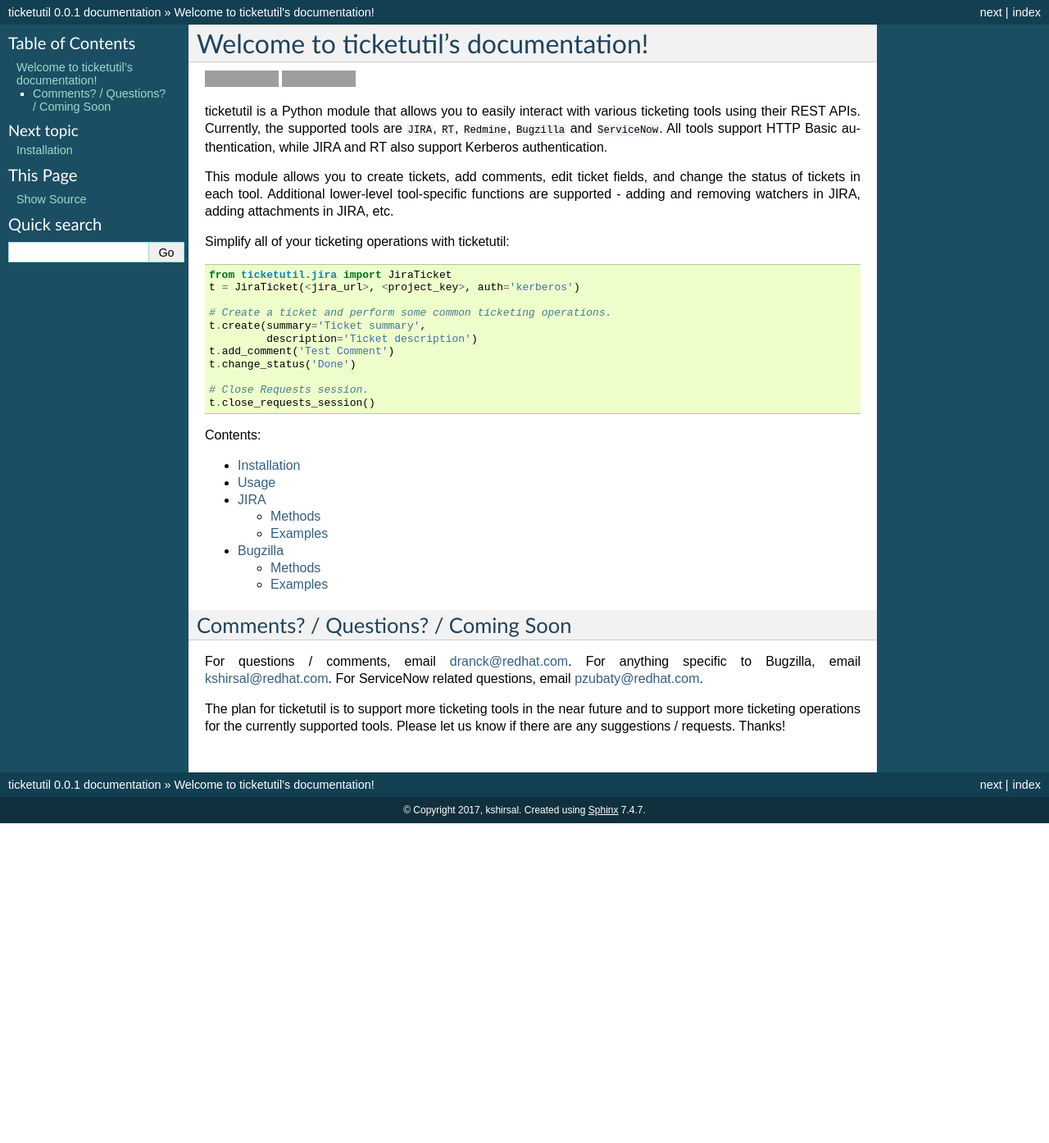
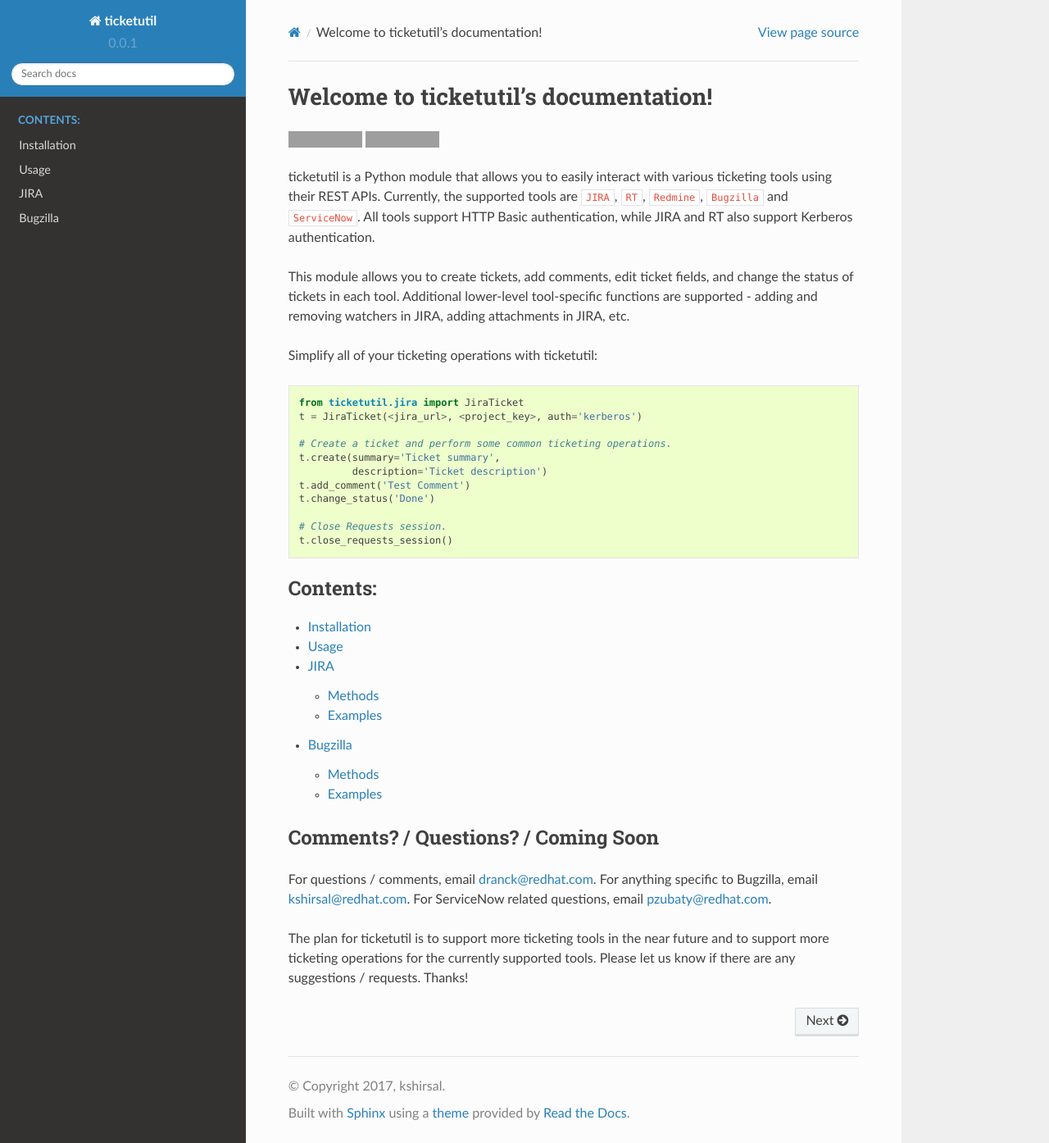
Before and after one commit to dmranck/ticketutil, a Sphinx documentation site: the page built from read-the-docs/source/index.rst, in a window 1280 px wide and 1394 px high. Shown: the whole window at 82% size. Built offline with Sphinx 7.4.7 and the Read the Docs theme 2.0.0, drawn with Linux system fonts in a browser that asks for light colours; grey boxes are pictures that could not be loaded.

Commit message:
UPDATE conf.py

```diff
--- a/read-the-docs/source/conf.py
+++ b/read-the-docs/source/conf.py
@@ -20,7 +20,7 @@
 # import os
 # import sys
 # sys.path.insert(0, os.path.abspath('.'))
-
+import sphinx_rtd_theme
 
 # -- General configuration ------------------------------------------------
 
@@ -31,7 +31,7 @@
 # Add any Sphinx extension module names here, as strings. They can be
 # extensions coming with Sphinx (named 'sphinx.ext.*') or your custom
 # ones.
-extensions = ['sphinx.ext.autodoc']
+extensions = ['sphinx.ext.autodoc', 'sphinx.ext.githubpages']
 
 # Add any paths that contain templates here, relative to this directory.
 templates_path = ['ntemplates']
@@ -40,7 +40,7 @@
 # You can specify multiple suffix as a list of string:
 #
 # source_suffix = ['.rst', '.md']
-source_suffix = '.rst'
+source_suffix = ['.rst', '.md']
 
 # The master toctree document.
 master_doc = 'index'
@@ -75,7 +75,7 @@
 pygments_style = 'sphinx'
 
 # If true, `todo` and `todoList` produce output, else they produce nothing.
-todo_include_todos = True
+todo_include_todos = False
 
 
 # -- Options for HTML output ----------------------------------------------
@@ -83,7 +83,7 @@
 # The theme to use for HTML and HTML Help pages.  See the documentation for
 # a list of builtin themes.
 #
-html_theme = 'default'
+html_theme = 'sphinx_rtd_theme'
 
 # Theme options are theme-specific and customize the look and feel of a theme
 # further.  For a list of options available for each theme, see the
@@ -94,7 +94,7 @@
 # Add any paths that contain custom static files (such as style sheets) here,
 # relative to this directory. They are copied after the builtin static files,
 # so a file named "default.css" will overwrite the builtin "default.css".
-html_static_path = ['nstatic']
+html_static_path = [sphinx_rtd_theme.get_html_theme_path()]
 
 
 # -- Options for HTMLHelp output ------------------------------------------
@@ -152,3 +152,7 @@
      author, 'ticketutil', 'One line description of project.',
      'Miscellaneous'),
 ]
+
+source_parsers = {
+   '.md': 'recommonmark.parser.CommonMarkParser',
+}
```
